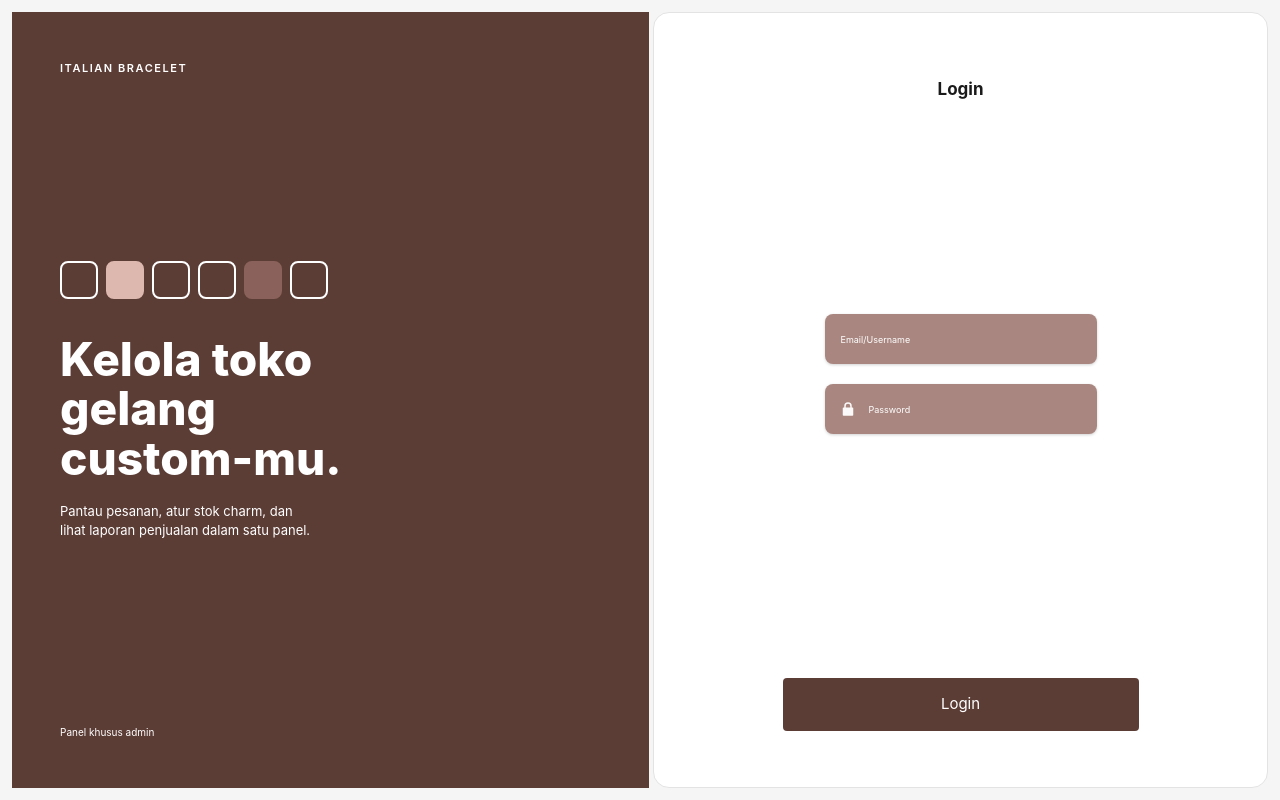
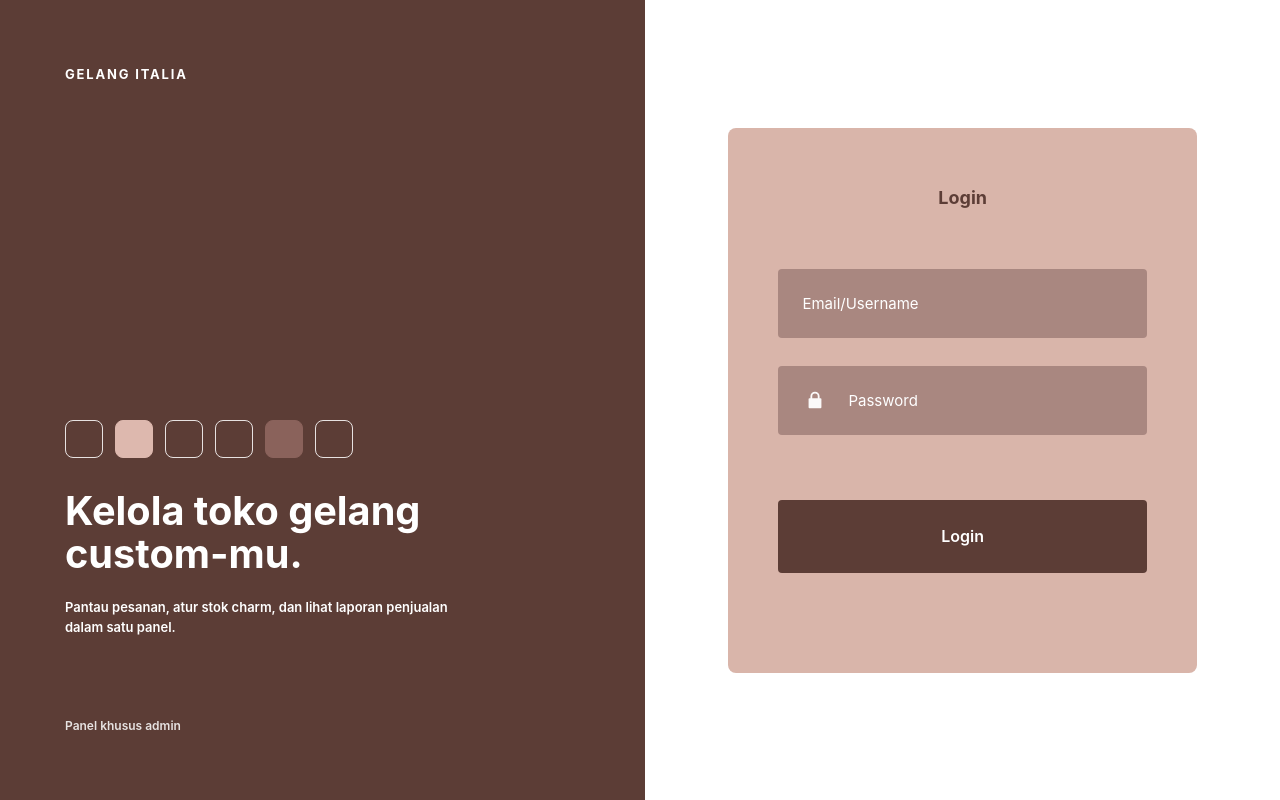
Before and after one commit to syafrinaazh/PBL-Italian-Bracelet, a Next.js app: page /login in a window 1280 px wide. Built offline with nearby package versions, Linux system fonts and the light colour scheme.

Commit message:
Update tampilan dan fungsi login admin

```diff
--- a/app/login/login.module.css
+++ b/app/login/login.module.css
@@ -1,59 +1,61 @@
 .page {
   --brown: #5c3d36;
   --mauve: #a98780;
-  --blush: #ddb8ae;
+  --blush: #d9b5aa;
   --rose: #8a625b;
-  --bg: #f5f5f5;
   --ink: #1a1a1a;
   --paper: #ffffff;
 
   font-family: "Inter", "Segoe UI", Arial, sans-serif;
-  background: var(--bg);
   color: var(--ink);
-  padding: 12px;
   display: flex;
-  gap: 4px;
   min-height: 100vh;
+  background: var(--paper);
 }
 
 .page * {
   box-sizing: border-box;
 }
 
+/* ---------- Sisi kiri (hero) ---------- */
 .hero {
-  flex: 1.08;
+  flex: 1.1;
   background: var(--brown);
   color: #fff;
-  padding: 48px;
+  padding: 65px;
   display: flex;
   flex-direction: column;
   justify-content: space-between;
-  min-height: calc(100vh - 24px);
+  min-height: 100vh;
 }
 
 .brand {
-  font-size: 11px;
+  font-size: 13px;
   letter-spacing: 0.14em;
-  font-weight: 600;
+  font-weight: 700;
   text-transform: uppercase;
+}
+
+.mid {
+  margin-top: auto;
 }
 
 .swatches {
   display: flex;
-  gap: 8px;
-  margin-bottom: 36px;
+  gap: 12px;
+  margin-bottom: 32px;
 }
 
 .swatches span {
   width: 38px;
   height: 38px;
-  border: 2px solid #fff;
+  border: 1.5px solid rgba(255, 255, 255, 0.85);
   border-radius: 8px;
 }
 
 .swatches .s2 {
-  background: var(--blush);
-  border-color: var(--blush);
+  background: #ddb8ae;
+  border-color: #ddb8ae;
 }
 
 .swatches .s5 {
@@ -62,63 +64,69 @@
 }
 
 .hero h1 {
-  font-size: clamp(32px, 3.6vw, 48px);
+  font-size: clamp(36px, 3.1vw, 60px);
   line-height: 1.08;
-  font-weight: 800;
-  max-width: 300px;
+  font-weight: 700;
+  max-width: 400px;
   margin: 0;
 }
 
 .hero p {
   font-size: 13px;
   line-height: 1.5;
-  margin: 18px 0 0;
-  max-width: 260px;
-  font-weight: 400;
+  font-weight: 600;
+  margin: 22px 0 0;
+  max-width: 400px;
 }
 
 .hero small {
-  font-size: 10px;
+  font-size: 12px;
+  font-weight: 600;
+  opacity: 0.85;
+  margin-top: 80px;
 }
 
-.mid {
-  margin-top: auto;
-  margin-bottom: auto;
-}
-
+/* ---------- Sisi kanan (panel + kartu) ---------- */
 .panel {
   flex: 1;
   background: var(--paper);
-  border: 1px solid #e3e3e3;
-  border-radius: 16px;
+  display: flex;
+  align-items: center;
+  justify-content: center;
+  padding: 40px 83px;
+  min-height: 100vh;
+}
+
+.card {
+  width: 100%;
+  max-width: 750px;
+  background: var(--blush);
+  border-radius: 8px;
+  padding: 56px 50px 100px;
   display: flex;
   flex-direction: column;
   align-items: center;
-  justify-content: space-between;
-  padding: 64px 56px 56px;
-  min-height: calc(100vh - 24px);
 }
 
-.panel h2 {
-  font-size: 17px;
+.card h2 {
+  font-size: 18px;
   font-weight: 700;
-  margin: 0;
+  color: var(--brown);
+  margin: 0 0 58px;
 }
 
 .form {
   width: 100%;
-  max-width: 272px;
   display: flex;
   flex-direction: column;
-  gap: 20px;
+  gap: 28px;
 }
 
 .field {
   position: relative;
   background: var(--mauve);
-  border-radius: 8px;
-  height: 50px;
-  box-shadow: 0 1px 3px rgba(0, 0, 0, 0.18);
+  border-radius: 4px;
+  height: 69px;
 }
 
 .field input {
@@ -128,28 +136,28 @@
   border: 0;
   outline: 0;
   color: #fff;
-  font-size: 11px;
-  padding: 0 16px;
+  font-size: 16px;
+  padding: 0 24px;
   font-family: inherit;
 }
 
 .pw input {
-  padding-left: 44px;
+  padding-left: 70px;
 }
 
 .field input::placeholder {
   color: #fff;
   opacity: 1;
-  font-size: 9px;
+  font-size: 15px;
 }
 
 .icon {
   position: absolute;
-  left: 14px;
+  left: 26px;
   top: 50%;
   transform: translateY(-50%);
-  width: 18px;
-  height: 18px;
+  width: 22px;
+  height: 22px;
 }
 
 .field:focus-within {
@@ -157,22 +165,31 @@
   outline-offset: 2px;
 }
 
+.msg {
+  font-size: 12px;
+  color: #8a2b1f;
+  min-height: 14px;
+  text-align: center;
+}
+
 .actions {
   width: 100%;
   display: flex;
   flex-direction: column;
   align-items: center;
+  margin-top: 23px;
 }
 
 .btn {
   width: 100%;
-  max-width: 356px;
-  height: 53px;
+  max-width: 608px;
+  height: 73px;
   background: var(--brown);
   color: #fff;
   border: 0;
   border-radius: 4px;
-  font-size: 15px;
+  font-size: 16px;
+  font-weight: 600;
   font-family: inherit;
   cursor: pointer;
 }
@@ -182,18 +199,12 @@
 }
 
 .btn:focus-visible {
-  outline: 3px solid var(--blush);
+  outline: 3px solid #fff;
   outline-offset: 2px;
 }
 
-.msg {
-  font-size: 10px;
-  color: #8a2b1f;
-  min-height: 12px;
-  text-align: center;
-}
-
-@media (max-width: 760px) {
+/* ---------- Layar kecil ---------- */
+@media (max-width: 860px) {
   .page {
     flex-direction: column;
   }
@@ -211,7 +222,15 @@
     margin: 36px 0;
   }
 
+  .hero small {
+    margin-top: 0;
+  }
+
   .panel {
-    gap: 40px;
+    padding: 32px 20px;
+  }
+
+  .card {
+    padding: 40px 24px 48px;
   }
 }
--- a/app/login/page.tsx
+++ b/app/login/page.tsx
@@ -28,13 +28,13 @@ export default function LoginAdminPage() {
 
     setMsg("");
     localStorage.setItem("isAdmin", "true");
-    router.push("/beranda");
+    router.push("/dashboard");
   }
 
   return (
     <div className={styles.page}>
       <section className={styles.hero}>
-        <div className={styles.brand}>Italian Bracelet</div>
+        <div className={styles.brand}>Gelang Italia</div>
 
         <div className={styles.mid}>
           <div className={styles.swatches} aria-hidden="true">
@@ -56,9 +56,15 @@ export default function LoginAdminPage() {
       </section>
 
       <main className={styles.panel}>
+        <div className={styles.card}>
           <h2>Login</h2>
 
-        <form id="loginForm" className={styles.form} onSubmit={handleSubmit} noValidate>
+          <form
+            id="loginForm"
+            className={styles.form}
+            onSubmit={handleSubmit}
+            noValidate
+          >
             <div className={styles.field}>
               <input
                 type="text"
@@ -71,7 +77,12 @@ export default function LoginAdminPage() {
             </div>
 
             <div className={`${styles.field} ${styles.pw}`}>
-            <svg className={styles.icon} viewBox="0 0 24 24" fill="#fff" aria-hidden="true">
+              <svg
+                className={styles.icon}
+                viewBox="0 0 24 24"
+                fill="#fff"
+                aria-hidden="true"
+              >
                 <path
                   d="M7 10V8a5 5 0 0 1 10 0v2h1a1 1 0 0 1 1 1v9a1 1 0 0 1-1 1H6a1 1 0 0 1-1-1v-9a1 1 0 0 1 1-1h1zm2 0h6V8a3 3 0 0 0-6 0v2z"
                   opacity=".95"
@@ -97,6 +108,7 @@ export default function LoginAdminPage() {
               Login
             </button>
           </div>
+        </div>
       </main>
     </div>
   );
```
Lines whose indentation alone changed are shown as unchanged.
